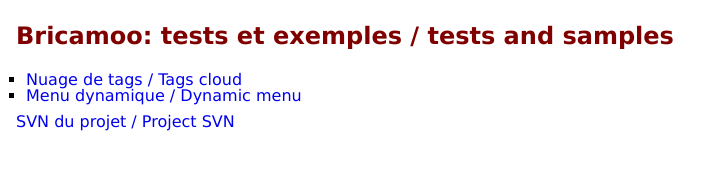
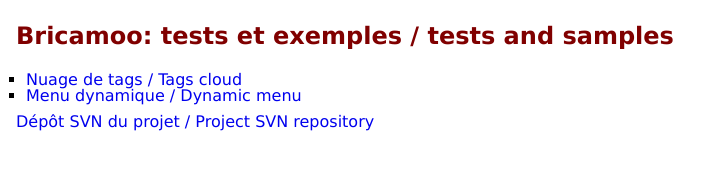
Before and after one commit to zeitounator/bricamoo, a plain HTML site: page index.html in a window 1280 px wide. Shown: the whole page, without its empty margins (0-727 px from the left). Drawn offline with Linux system fonts and the light colour scheme.

Commit message:
Typos...

```diff
--- a/index.html
+++ b/index.html
@@ -12,6 +12,6 @@
 			<li><a href="menu.html">Menu dynamique / Dynamic menu</a></li>
 		</ul>
 
-		<p><a href="http://projects.bricabric.com/bricamoo/">SVN du projet / Project SVN</a></p>
+		<p><a href="http://projects.bricabric.com/bricamoo/">Dépôt SVN du projet / Project SVN repository</a></p>
 	</body>
 </html>
```
